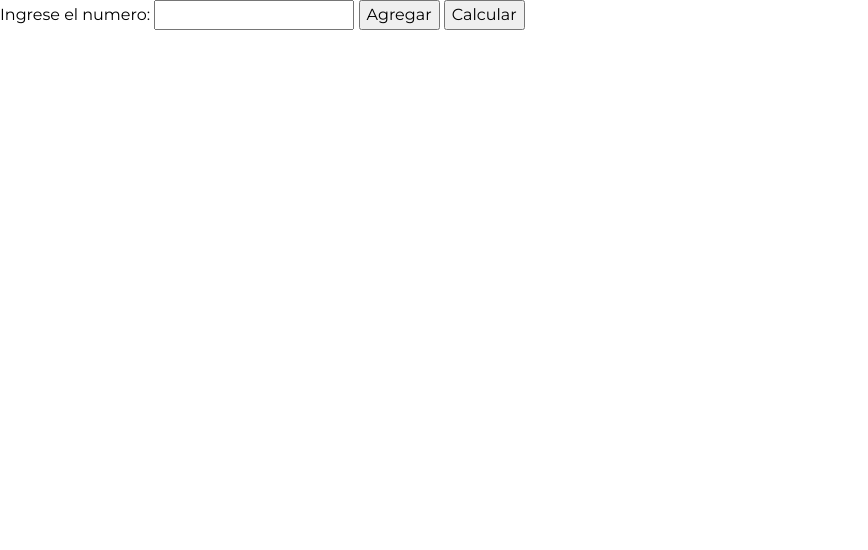
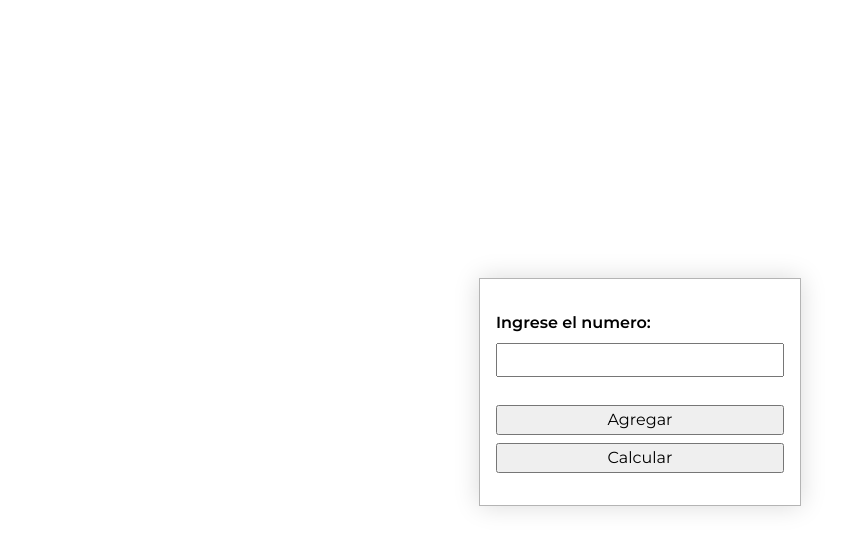
Before and after one commit to justb0ringsh1t/dis-web, a plain HTML site: page ejercicios-array/index-3.html in a window 1280 px wide. Shown: the whole page, without its empty margins (0-868 px from the left). Drawn offline with Linux system fonts and the light colour scheme.

Commit message:
Estilos ejercicios array

```diff
--- a/ejercicios-array/css/style.css
+++ b/ejercicios-array/css/style.css
@@ -2,4 +2,58 @@
 
 body {
   font-family: 'Montserrat', sans-serif;
+  display: grid;
+  place-items: center;
 }
+
+main {
+  max-width: 30rem;
+  overflow-wrap: break-word;
+}
+
+/* form */
+
+form {
+  display: flex;
+  flex-direction: column;
+  gap: 0.5rem;
+  width: clamp(10rem, 20rem, 30rem);
+  padding: 2rem 1rem;
+  outline: 1px solid rgb(180, 180, 180);
+  box-shadow: 0 0 1.5rem 0.05rem rgba(0, 0, 0, 0.15);
+}
+
+form > *:not(button) + button {
+  margin-top: 1.25rem;
+}
+
+/* input */
+
+label {
+  font-weight: 600;
+}
+
+input {
+  font-size: 0.75rem;
+  padding: 0.35rem;
+}
+
+input:focus {
+  outline: none;
+}
+
+form > input + small {
+  margin-top: -0.35rem;
+  font-size: 0.5rem;
+}
+
+/* resultado */
+
+#resultado {
+  margin-block: 1rem;
+  max-width: 90%;
+}
+
+#resultado > span {
+  color: red;
+}
```
